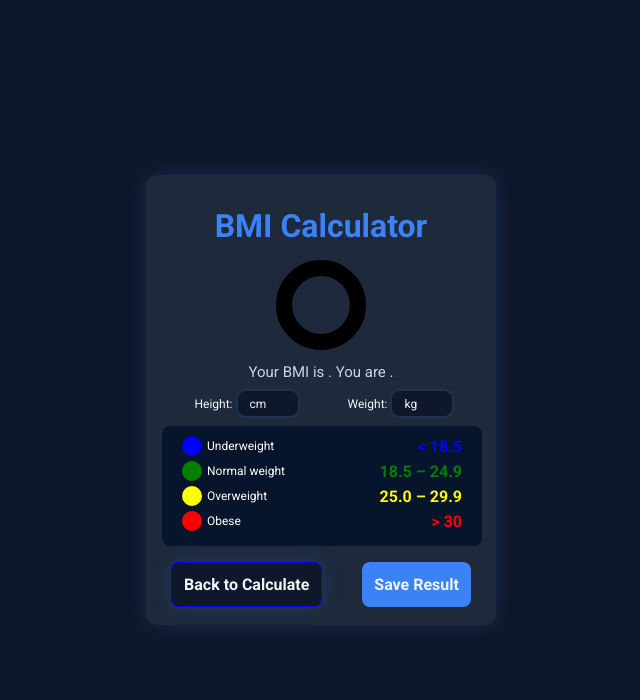
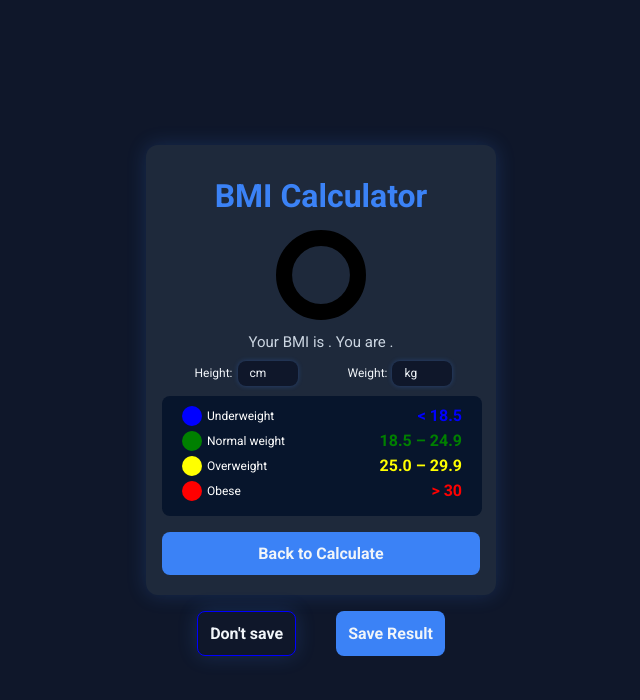
Before and after one commit to ThetThetSu/BMIcalculator, a React (Vite) app: page /result in a window 1280 px wide. Shown: the top 700 px of the page, without its empty margins (319-959 px from the left). Built offline with nearby package versions, Linux system fonts and the light colour scheme.

Commit message:
Refactor Result component to improve button organization by consolidating save and back button functionality; update button labels for clarity.

```diff
--- a/src/Result.jsx
+++ b/src/Result.jsx
@@ -255,15 +255,15 @@ function Result({ bmiInfo: propBmiInfo }) {
           </div>
 
           <Category />
-
+          <button onClick={handleBack}>Back to Calculate</button>
+        </div>
         <div className="saveBtn">
           <button onClick={handleBack} className="notSave">
-              Back to Calculate
+            Don't save
           </button>
           <button onClick={handleSaveClick} disabled={isSaving}>
             {isSaving ? "Saving..." : "Save Result"}
           </button>
-          </div>
         </div>
       </div>
       {showRegister && (
```
Lines whose indentation alone changed are shown as unchanged.
